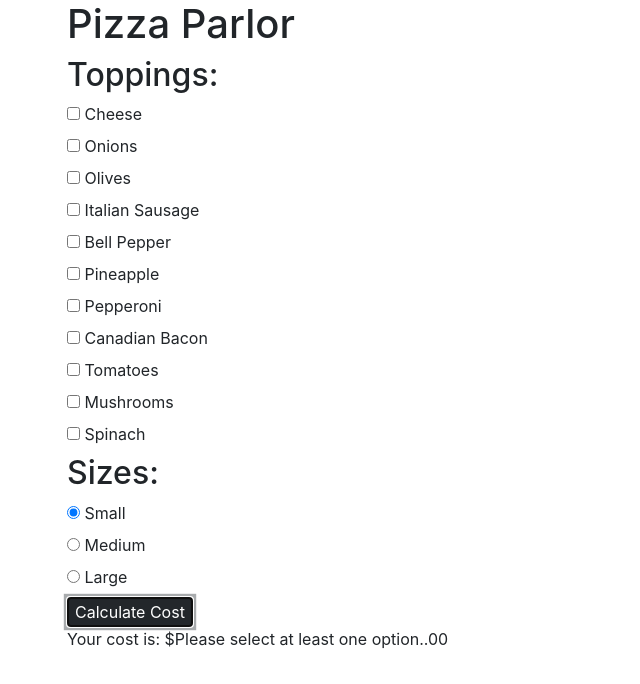
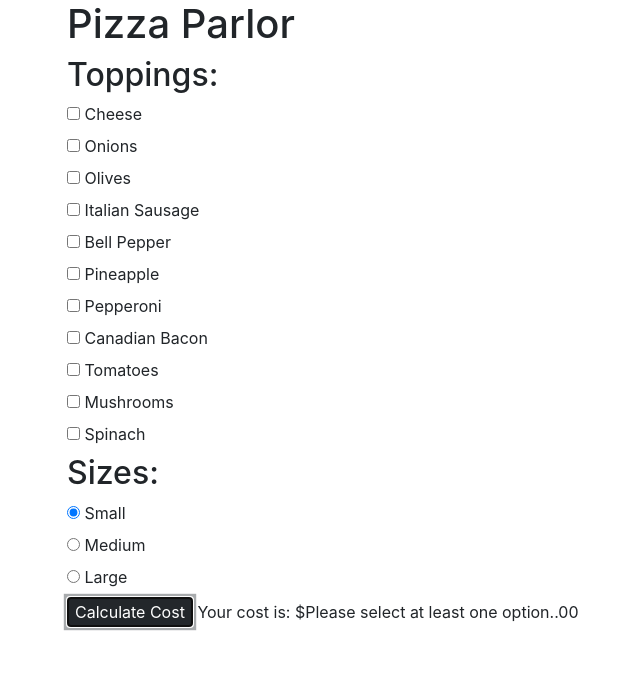
Before and after one commit to S-Espinet/pizza-parlor-cr4, a plain HTML site: page index.html in a window 1280 px wide. Both pictures are taken after a click on the button "Calculate Cost". Shown: the whole page, without its empty margins (18-658 px from the left). Drawn offline with Linux system fonts and the light colour scheme.

Commit message:
change cost display

```diff
--- a/index.html
+++ b/index.html
@@ -76,8 +76,7 @@
       </label>
     </div>
     <button id="cost" class="btn-dark">Calculate Cost</button>
-    <div>Your cost is: <span id="pizzaCost"></span>
-    </div>
+    <span id="pizzaCost"></span>
   </div>
 </body>
 </html>
--- a/js/scripts.js
+++ b/js/scripts.js
@@ -63,8 +63,8 @@ console.log(size);
     };
     let myPizza = new Pizza(inputtedToppingsArray, size);
 console.log(myPizza)
-    let pizzaCost = myPizza.pizzaCost(myPizza);
-    $("#pizzaCost").html("$" + pizzaCost + ".00");
-    $("#pizzaCost").show("$" + pizzaCost + ".00");
+    let pizzaCost = "Your cost is: $" + myPizza.pizzaCost(myPizza) + ".00";
+    $("#pizzaCost").html(pizzaCost);
+    $("#pizzaCost").show(pizzaCost);
   })
 });
```
